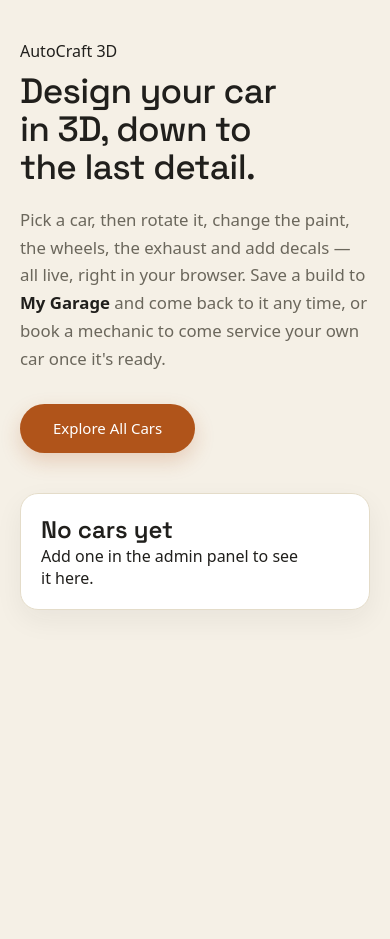
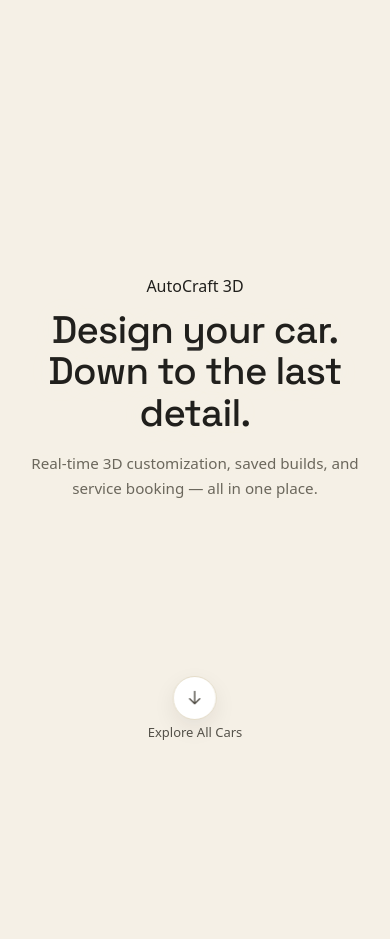
Before and after one commit to Rakshith09-web/Turbo-Tunes, a Django app: page / in a window 390 px wide. Shown: the part 78-1017 px from the top of the page. Before the commit the page ends 688 px from the top, so only its background shows below. Run offline with Django 5.2, Linux system fonts and the light colour scheme; data that the repository does not hold is empty.

Commit message:
feat: redesign homepage as a centered hero with a rotating 3D car
Centered composition (eyebrow, headline, smaller lede, bottom-centre
"Explore All Cars" scroll cue) over an ambient, auto-rotating 3D car
instead of a static car grid — no individual cars are named or listed
on the homepage anymore. Below the fold, three feature sections
(customization, saving builds, service booking) fade up into view as
the page is scrolled, plus a closing call to action.

- car-stage.js: added `interactive` (disables pointer control so a
  background stage never steals clicks meant for what's on top of it)
  and `autoRotateSpeed` options.
- Tried a full-panel scrim behind the text first; it washed out the
  car along with the background. Replaced it with a text-shadow halo
  on the text itself instead, which keeps the car fully visible.
- Pulled the camera back further on narrow phones, where the same
  framing that worked on desktop otherwise swallowed the subcopy.
- Removed the now-redundant featured-car/home test in tests_seed.py —
  duplicated by a more precise one added to HomeViewTests — and its
  now-unused `reverse` import.

Co-Authored-By: Claude Sonnet 5 <noreply@anthropic.com>

```diff
--- a/cars/static/cars/css/home.css
+++ b/cars/static/cars/css/home.css
@@ -1,29 +1,138 @@
+/* ---- Hero ---------------------------------------------------------------- */
 .home-hero {
-  max-width: 640px;
-  padding: clamp(32px, 6vw, 72px) 0 clamp(40px, 6vw, 64px);
+  --nav-height: 69px;
+  position: relative;
+  height: calc(100vh - var(--nav-height));
+  min-height: 480px;
+  margin: -8px -48px 0;
+  overflow: hidden;
+  display: flex;
+  flex-direction: column;
+  align-items: center;
+  justify-content: center;
+  text-align: center;
+}
+
+.home-hero-stage {
+  position: absolute;
+  inset: 0;
+  pointer-events: none; /* ambient background only — clicks pass through to the CTA */
+}
+.home-hero-stage canvas { display: block; width: 100%; height: 100%; }
+
+/* A soft halo of the page colour around the text itself, rather than a panel over the scene,
+   so the car stays fully visible and only the letters get the legibility boost they need. */
+.home-hero-content {
+  position: relative;
+  z-index: 1;
+  max-width: 620px;
+  padding: 0 24px;
+  text-shadow: 0 0 4px var(--bg), 0 0 14px var(--bg), 0 0 28px var(--bg);
 }
 .home-hero h1 {
   font-family: "Space Grotesk", system-ui, sans-serif;
-  font-size: clamp(2.2rem, 1.5rem + 2.8vw, 3.5rem);
+  font-size: clamp(2.4rem, 1.5rem + 3.6vw, 4.25rem);
   font-weight: 500;
   letter-spacing: -0.02em;
   line-height: 1.08;
-  margin-top: 10px;
+  margin-top: 12px;
 }
 .home-hero-lede {
-  font-size: 1.05rem;
+  font-size: 0.95rem;
+  line-height: 1.6;
+  color: var(--text-soft);
+  margin: 18px auto 0;
+  max-width: 42ch;
+}
+
+.home-hero-cta {
+  position: absolute;
+  z-index: 1;
+  bottom: clamp(20px, 4vh, 40px);
+  left: 50%;
+  transform: translateX(-50%);
+  display: flex;
+  flex-direction: column;
+  align-items: center;
+  gap: 8px;
+  font-size: 13px;
+  font-weight: 500;
+  color: var(--muted-strong);
+  text-decoration: none;
+  transition: color 0.15s ease;
+}
+.home-hero-cta:hover { color: var(--accent-strong); }
+.home-hero-cta-icon {
+  width: 44px;
+  height: 44px;
+  display: grid;
+  place-items: center;
+  border-radius: 50%;
+  background: var(--card-bg);
+  border: 1px solid var(--border);
+  box-shadow: 0 8px 22px rgba(32, 31, 28, 0.08);
+  animation: hero-cta-bob 2.6s ease-in-out infinite;
+}
+@keyframes hero-cta-bob {
+  0%, 100% { transform: translateY(0); }
+  50% { transform: translateY(5px); }
+}
+
+/* ---- Feature sections, revealed as they scroll into view ----------------- */
+.home-features {
+  display: grid;
+  gap: clamp(48px, 8vw, 96px);
+  max-width: 720px;
+  margin: 0 auto;
+  padding: clamp(72px, 12vh, 140px) 24px;
+}
+.feature { text-align: center; }
+.feature-icon {
+  display: inline-grid;
+  place-items: center;
+  width: 64px;
+  height: 64px;
+  border-radius: 50%;
+  background: var(--card-bg);
+  border: 1px solid var(--border);
+  color: var(--accent-strong);
+  margin-bottom: 20px;
+}
+.feature h2 {
+  font-family: "Space Grotesk", system-ui, sans-serif;
+  font-size: 1.5rem;
+  font-weight: 500;
+  letter-spacing: -0.01em;
+}
+.feature p {
+  margin-top: 12px;
+  color: var(--text-soft);
   line-height: 1.65;
-  color: var(--text-soft);
-  margin: 20px 0 32px;
-  max-width: 56ch;
+  max-width: 48ch;
+  margin-inline: auto;
 }
-.home-hero-lede strong { color: var(--fg); font-weight: 600; }
-.btn-lg { padding: 1rem 2rem; font-size: 15px; }
+.feature strong { color: var(--fg); font-weight: 600; }
 
-.home-cars { padding-bottom: 24px; }
-.home-cars h2 {
+.home-close {
+  text-align: center;
+  padding: 0 24px clamp(80px, 12vh, 140px);
+}
+.home-close h2 {
   font-family: "Space Grotesk", system-ui, sans-serif;
-  font-size: 1.4rem;
+  font-size: clamp(1.6rem, 1.2rem + 1.6vw, 2.1rem);
   font-weight: 500;
-  margin-bottom: 6px;
+  letter-spacing: -0.01em;
 }
+.home-close-actions { display: flex; flex-wrap: wrap; justify-content: center; gap: 14px; margin-top: 26px; }
+
+/* Elements fade and rise into place the first time they scroll into view. */
+.reveal { opacity: 0; transform: translateY(28px); transition: opacity 0.7s var(--ease-out), transform 0.7s var(--ease-out); }
+.reveal.is-visible { opacity: 1; transform: none; }
+
+@media (max-width: 720px) {
+  .home-hero { margin: -8px -20px 0; }
+}
+@media (prefers-reduced-motion: reduce) {
+  .reveal { transition: opacity 0.2s linear; transform: none; opacity: 1; }
+  .home-hero-cta-icon { animation: none; }
+}
--- a/cars/templates/cars/home.html
+++ b/cars/templates/cars/home.html
@@ -1,40 +1,67 @@
 {% extends "base.html" %}
 {% load static %}
 {% block title %}AutoCraft 3D{% endblock %}
-{% block extra_head %}<link rel="stylesheet" href="{% static 'cars/css/home.css' %}" />{% endblock %}
+{% block extra_head %}
+  <link rel="stylesheet" href="{% static 'cars/css/home.css' %}" />
+  {% if hero_data %}{% include "includes/three_importmap.html" %}{% endif %}
+{% endblock %}
 {% block content %}
-  <div class="page-in">
-    <section class="home-hero">
+  <section class="home-hero">
+    {% if hero_data %}
+      {{ hero_data|json_script:"hero-car-data" }}
+      <div id="home-hero-stage" class="home-hero-stage" aria-hidden="true"></div>
+    {% endif %}
+
+    <div class="home-hero-content">
       <p class="car-eyebrow">AutoCraft 3D</p>
-      <h1>Design your car in 3D, down to the last detail.</h1>
-      <p class="home-hero-lede">
-        Pick a car, then rotate it, change the paint, the wheels, the exhaust and add decals — all live, right
-        in your browser. Save a build to <strong>My Garage</strong> and come back to it any time, or book a
-        mechanic to come service your own car once it's ready.
-      </p>
+      <h1>Design your car.<br />Down to the last detail.</h1>
+      <p class="home-hero-lede">Real-time 3D customization, saved builds, and service booking — all in one place.</p>
+    </div>
+
+    <a class="home-hero-cta" href="{% url 'car_gallery' %}">
+      <span class="home-hero-cta-icon">
+        <svg width="20" height="20" viewBox="0 0 24 24" fill="none" stroke="currentColor" stroke-width="1.7" stroke-linecap="round" stroke-linejoin="round"><path d="M12 4v15M12 19l-6-6M12 19l6-6" /></svg>
+      </span>
+      Explore All Cars
+    </a>
+  </section>
+
+  <section class="home-features">
+    <article class="feature reveal">
+      <span class="feature-icon">
+        <svg width="30" height="30" viewBox="0 0 24 24" fill="none" stroke="currentColor" stroke-width="1.6" stroke-linecap="round" stroke-linejoin="round"><circle cx="12" cy="12" r="8.5" /><circle cx="12" cy="12" r="3" fill="currentColor" stroke="none" /></svg>
+      </span>
+      <h2>Customize every detail</h2>
+      <p>Change the paint, wheels, exhaust and decals on any car in the lineup — sedans, SUVs, hatchbacks and
+        more — and watch it update instantly in 3D, from any angle.</p>
+    </article>
+
+    <article class="feature reveal">
+      <span class="feature-icon">
+        <svg width="30" height="30" viewBox="0 0 24 24" fill="none" stroke="currentColor" stroke-width="1.6" stroke-linecap="round" stroke-linejoin="round"><path d="M7 4h10a1 1 0 0 1 1 1v15l-6-4-6 4V5a1 1 0 0 1 1-1Z" /></svg>
+      </span>
+      <h2>Save your build</h2>
+      <p>Found a look you love? Save it to <strong>My Garage</strong> and pick up right where you left off,
+        any time you come back.</p>
+    </article>
+
+    <article class="feature reveal">
+      <span class="feature-icon">
+        <svg width="30" height="30" viewBox="0 0 24 24" fill="none" stroke="currentColor" stroke-width="1.6" stroke-linecap="round" stroke-linejoin="round"><path d="M14.7 6.3a4 4 0 0 1-5.4 5.4L4 17l3 3 5.3-5.3a4 4 0 0 1 5.4-5.4L15 12l-3-3 2.7-2.7Z" /></svg>
+      </span>
+      <h2>Book a service</h2>
+      <p>When your own car needs work, a mechanic comes to you. Choose a service, a time, and we'll take it
+        from there — track the whole request in My Requests.</p>
+    </article>
+  </section>
+
+  <section class="home-close reveal">
+    <h2>Ready to see it in 3D?</h2>
+    <div class="home-close-actions">
       <a class="btn btn-primary btn-lg" href="{% url 'car_gallery' %}">Explore All Cars</a>
-    </section>
+      <a class="btn btn-quiet btn-lg" href="{% url 'book_service' %}">Book a Service</a>
+    </div>
+  </section>
 
-    {% if cars %}
-      <section class="home-cars">
-        <h2>Cars you can customize</h2>
-        <div class="car-grid">
-          {% for car in cars %}
-            <div class="car-card">
-              {% if car.thumbnail %}
-                <a href="{% url 'car_customizer' car.id %}"><img src="{{ car.thumbnail.url }}" alt="" /></a>
-              {% endif %}
-              <h2><a href="{% url 'car_customizer' car.id %}">{{ car.name }}</a></h2>
-              <p>{{ car.description }}</p>
-            </div>
-          {% endfor %}
-        </div>
-      </section>
-    {% else %}
-      <div class="panel empty-state">
-        <h2>No cars yet</h2>
-        <p>Add one in the admin panel to see it here.</p>
-      </div>
-    {% endif %}
-  </div>
+  {% if hero_data %}<script type="module" src="{% static 'cars/js/home.js' %}"></script>{% endif %}
 {% endblock %}
--- a/cars/views.py
+++ b/cars/views.py
@@ -32,8 +32,15 @@ def option_highlights(car):
 
 
 def home(request):
-    cars = Car.objects.exclude(model_file="").exclude(model_file=None)
-    return render(request, "cars/home.html", {"cars": cars})
+    hero_car = Car.objects.exclude(model_file="").exclude(model_file=None).first()
+    hero_data = None
+    if hero_car:
+        hero_data = {
+            "modelUrl": hero_car.model_file.url,
+            "paintMode": hero_car.paint_mode,
+            "paintRegion": hero_car.paint_region,
+        }
+    return render(request, "cars/home.html", {"hero_car": hero_car, "hero_data": hero_data})
 
 
 def car_gallery(request):
```
Also changed, not shown: cars/static/cars/js/car-stage.js (+5 -2 lines), cars/static/cars/js/home.js (added, +44 -0 lines), cars/tests.py (+33 -7 lines), cars/tests_seed.py (+0 -12 lines).
